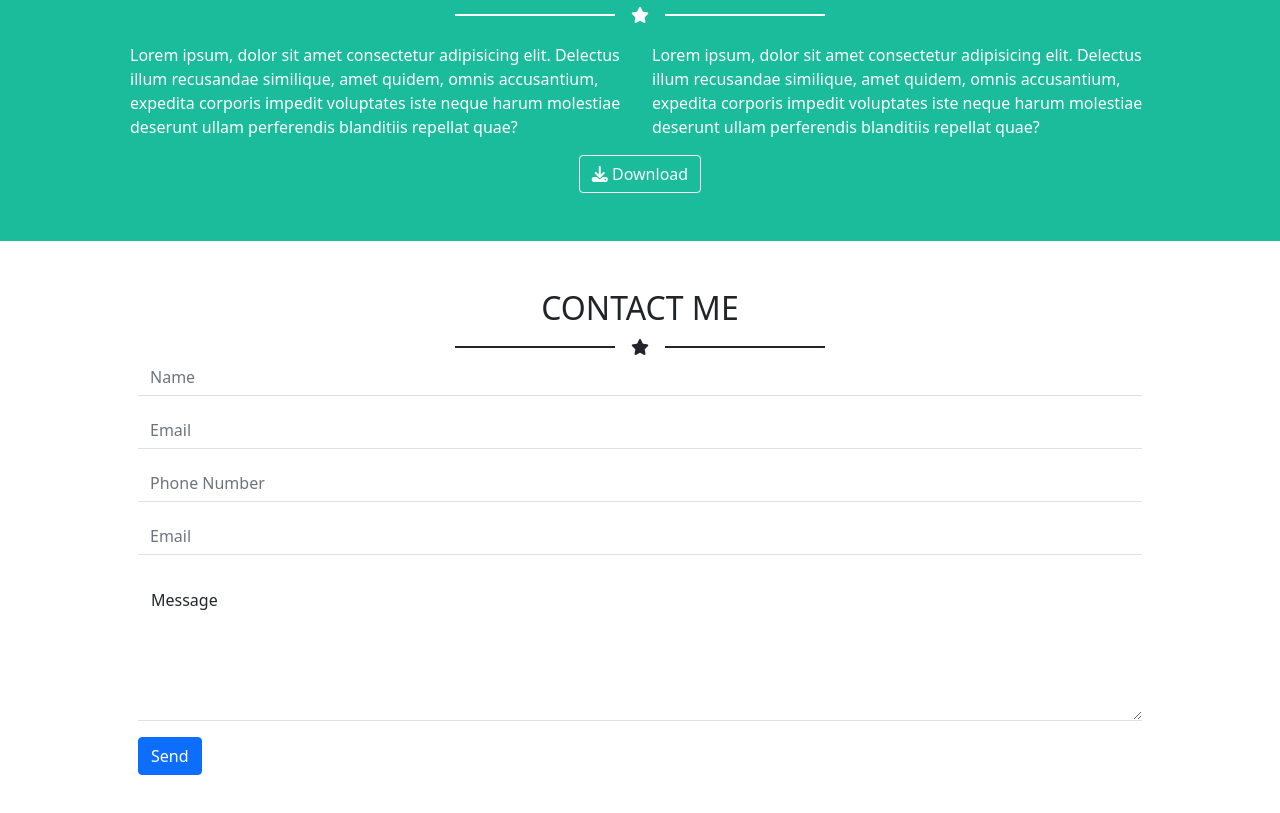
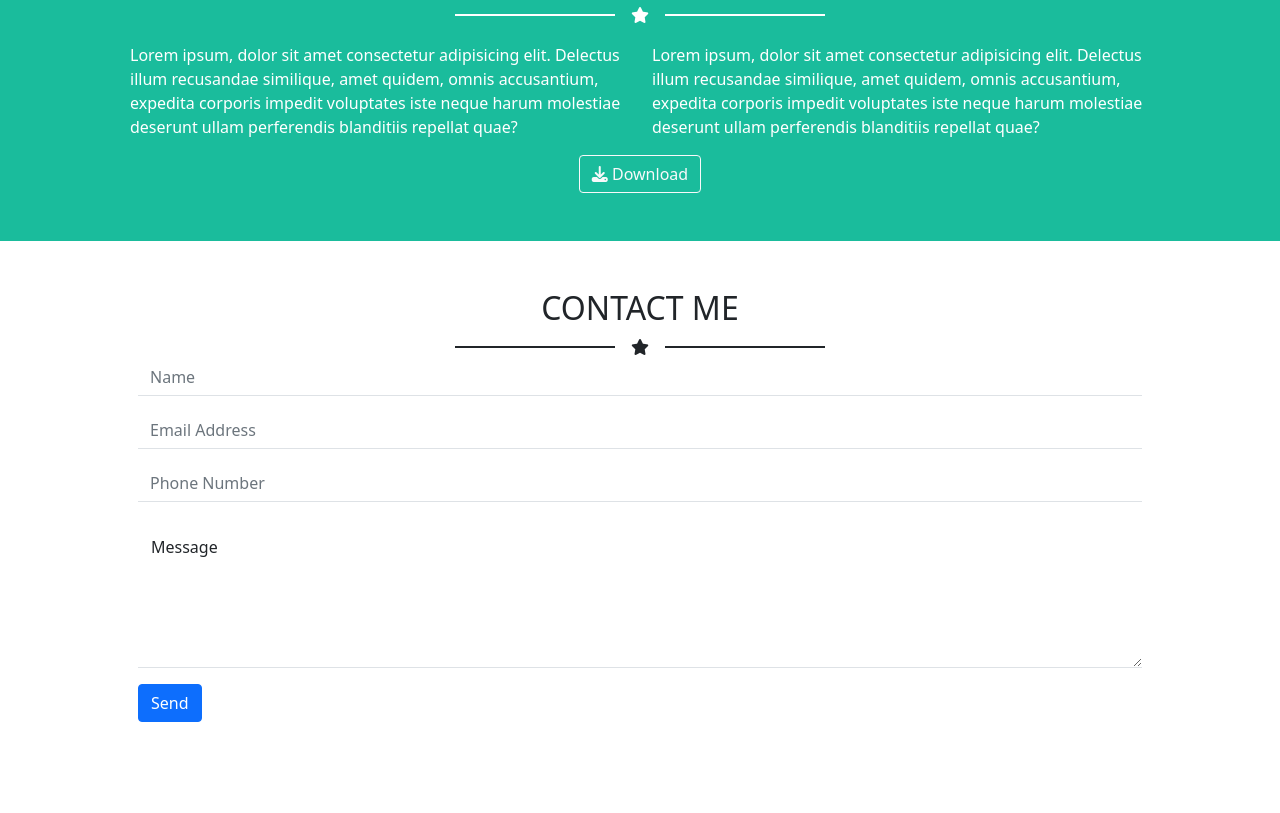
Before and after one commit to EdoardoPerucca/html-css-bootstrap-freelancer, a plain HTML site: page index.html in a window 1280 px wide. Shown: the part 1388-2201 px from the top of the page. After the commit the page ends 2158 px from the top, so only its background shows below. Drawn offline with nearby package versions, Linux system fonts and the light colour scheme.

Commit message:
contact me section finished

```diff
--- a/index.html
+++ b/index.html
@@ -242,15 +242,11 @@
                   <input type="text" placeholder="Name" class="form-control border-0 border-bottom rounded-0">
                 </div>
                 <div class="mb-3">
-                  <input type="email" placeholder="Email" class="form-control border-0 border-bottom rounded-0">
+                  <input type="email" placeholder="Email Address" class="form-control border-0 border-bottom rounded-0">
                 </div>
 
                 <div class="mb-3">
                   <input type="tel" placeholder="Phone Number" class="form-control border-0 border-bottom rounded-0">
-                </div>
-
-                <div class="mb-3">
-                  <input type="email" placeholder="Email" class="form-control border-0 border-bottom rounded-0">
                 </div>
 
                 <div class="form-floating mb-3">
```
